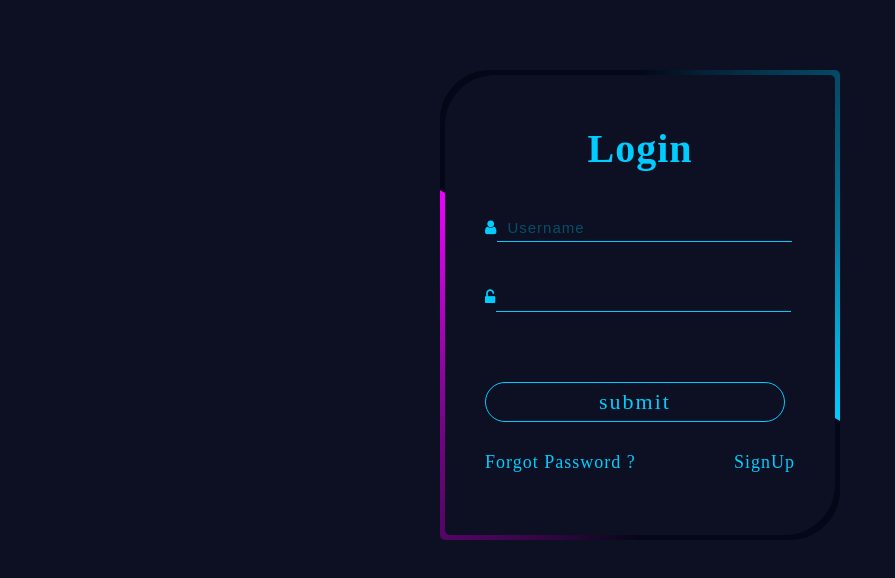
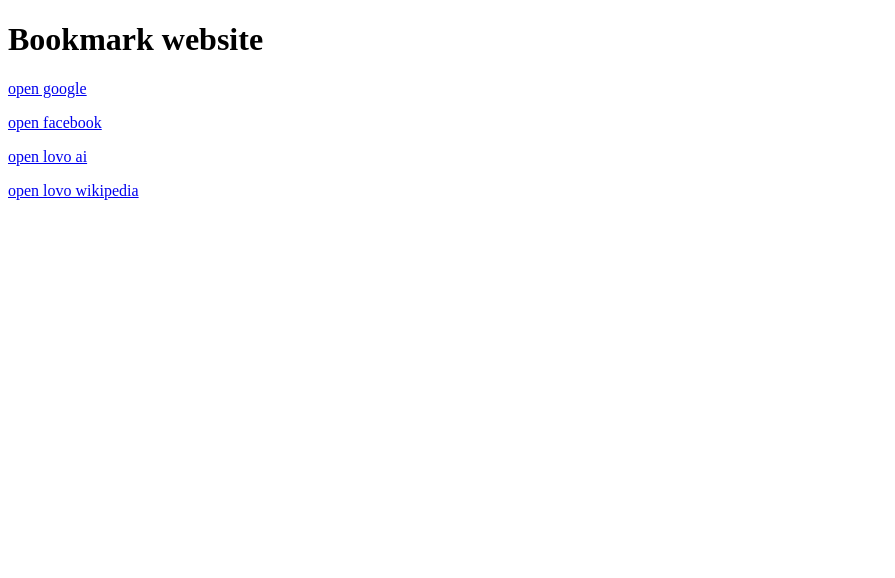
Before and after one commit to roshansah21/WebDev, a plain HTML site: page index.html in a window 1280 px wide. Shown: the whole page, without its empty margins (0-895 px from the left). Drawn offline with nearby package versions, Linux system fonts and the light colour scheme.

Commit message:
D4-Heading, Paragraphs and Links

```diff
--- a/index.html
+++ b/index.html
@@ -4,34 +4,15 @@
 <head>
     <meta charset="UTF-8">
     <meta name="viewport" content="width=device-width, initial-scale=1.0">
-    <title>fancy login Form</title>
-    <link rel="stylesheet" href="style.css">
-    <link rel="stylesheet" href="https://cdnjs.cloudflare.com/ajax/libs/font-awesome/4.7.0/css/font-awesome.min.css" />
+    <title>BookMark</title>
 </head>
 
 <body>
-    <div class="login_form_container">
-        <div class="login_form">
-            <h2>Login</h2>
-            <div class="input_group">
-                <i class="fa fa-user"></i>
-                <input type="text" placeholder="Username" class="input_text" autocomplete="off" />
-            </div>
-            <div class="input_group">
-                <i class="fa fa-unlock-alt"></i>
-                <input type="password" class="input_text" autocomplete="off" />
-            </div>
-            <div class="button_group" id="login_button">
-                <a>submit</a>
-            </div>
-            <div class="fotter">
-                <a>Forgot Password ?</a>
-                <a>SignUp</a>
-            </div>
-        </div>
-    </div>
-    <script src="https://cdnjs.cloudflare.com/ajax/libs/jquery/3.6.1/jquery.min.js"></script>
-    <script src="script.js"></script>
+    <h1>Bookmark website</h1>
+    <p><a target="_blank" href="https://www.google.com">open google</a></p>
+    <p><a target="_blank" href="https://www.facebook.com">open facebook</a></p>
+    <p><a target="_blank" href="https://www.lovo.ai">open lovo ai</a></p>
+    <p><a target="_blank" href="https://www.wikipedia.com">open lovo wikipedia</a></p>
 </body>
 
 </html>
--- a/script.js
+++ /dev/null
@@ -1,6 +0,0 @@
-$(".input_text").focus(function () {
-    $(this).prev('.fa').addclass('glowIcon')
-})
-$(".input_text").focusout(function () {
-    $(this).prev('.fa').removeclass('glowIcon')
-})
--- a/style.css
+++ /dev/null
@@ -1,153 +0,0 @@
-* {
-    margin: 0;
-    padding: 0;
-    box-sizing: border-box;
-}
-
-body {
-    width: 100%;
-    display: flex;
-    justify-content: center;
-    align-items: center;
-    letter-spacing: 1px;
-    background-color: #0c1022;
-}
-
-.login_form_container {
-    position: relative;
-    width: 400px;
-    height: 470px;
-    max-width: 400px;
-    max-height: 470px;
-    background: #040717;
-    border-radius: 50px 5px;
-    display: flex;
-    align-items: center;
-    justify-content: center;
-    overflow: hidden;
-    margin-top: 70px;
-}
-
-.login_form_container::before {
-
-    position: absolute;
-    width: 170%;
-    height: 170%;
-    content: '';
-    background-image: conic-gradient(transparent, transparent, transparent, #ee00ff);
-    animation: rotate_border 6s linear infinite;
-
-}
-
-.login_form_container::after {
-    position: absolute;
-    width: 170%;
-    height: 170%;
-    content: '';
-    background-image: conic-gradient(transparent, transparent, transparent, #00ccff);
-    animation: rotate_border 6s linear infinite;
-    animation-delay: -3s;
-}
-
-@keyframes rotate_border {
-    0% {
-        transform: rotate(0deg);
-    }
-
-    100% {
-        transform: rotate(360deg);
-    }
-}
-
-.login_form {
-    position: absolute;
-    content: '';
-    background-color: #0c1022;
-    border-radius: 50px 5px;
-    inset: 5px;
-    padding: 50px 40px;
-    z-index: 10;
-    color: #00ccff;
-
-}
-
-h2 {
-    font-size: 40px;
-    font-weight: 600;
-    text-align: center;
-}
-
-.input_group {
-    margin-top: 40px;
-    position: relative;
-    display: flex;
-    align-items: center;
-    justify-content: start;
-}
-
-.input_text {
-    width: 95%;
-    height: 30px;
-    background: transparent;
-    border: none;
-    outline: none;
-    border-bottom: 1px solid #00ccff;
-    font-size: 20px;
-    padding-left: 10px;
-    color: #00ccff;
-
-}
-
-::placeholder {
-    font-size: 15px;
-    color: #00ccff52;
-    letter-spacing: 1px;
-
-}
-
-.fa {
-    font-size: 20px;
-
-}
-
-#login_button {
-    position: relative;
-    width: 300px;
-    height: 40px;
-    transition: 1s;
-    margin-top: 70px;
-}
-
-#login_button a {
-    position: absolute;
-    width: 100%;
-    height: 100%;
-    text-decoration: none;
-    z-index: 10;
-    cursor: pointer;
-    font-size: 22px;
-    letter-spacing: 2px;
-    border: 1px solid #00ccff;
-    border-radius: 50px;
-    background-color: #0c1022;
-    display: flex;
-    justify-content: center;
-    align-items: center;
-}
-
-.fotter {
-    margin-top: 30px;
-    display: flex;
-    justify-content: space-between;
-
-}
-
-.fotter a {
-    text-decoration: none;
-    cursor: pointer;
-    font-size: 18px;
-}
-
-.glowIcon {
-    text-shadow: 0 0 10px #00ccff;
-}
```
